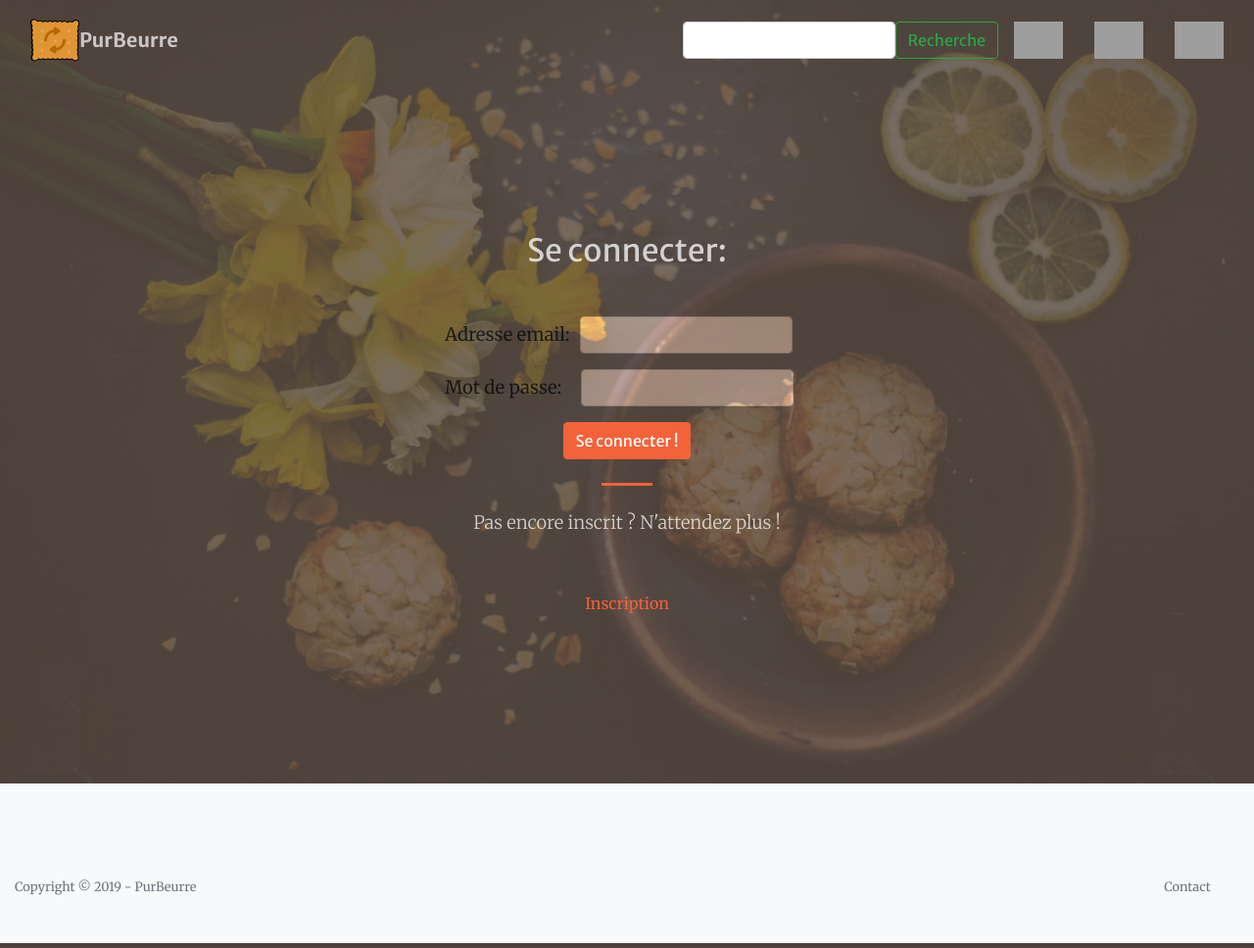
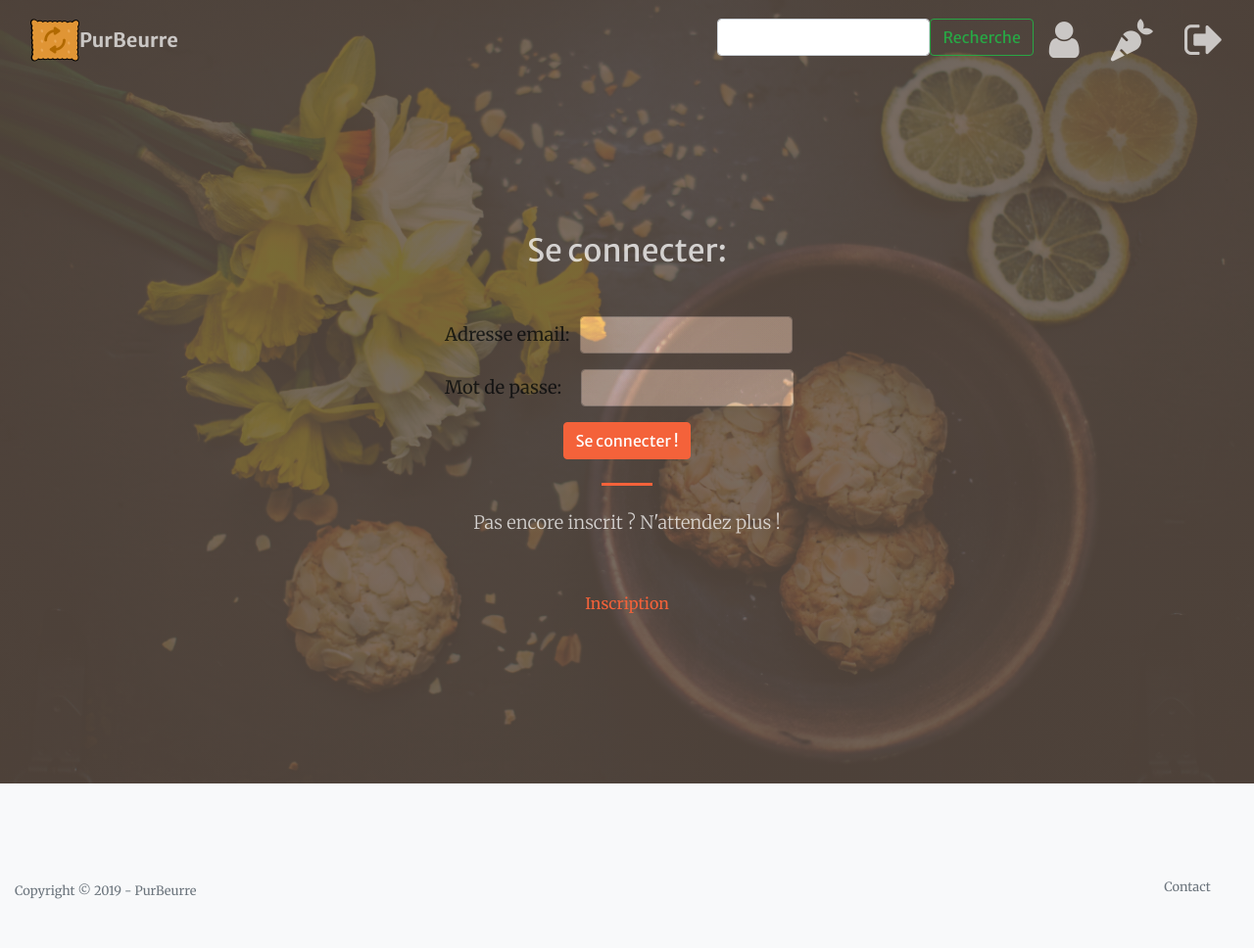
Before and after one commit to Kyossen/PurBeurre---Project_8, a Django app: page /search/connect.html in a window 1280 px wide. Shown: the whole page at 98% size. Run offline with Django 3.2, Linux system fonts and the light colour scheme; some libraries are stand-ins or nearby versions; grey boxes are pictures that could not be loaded.

Commit message:
Update
Update

```diff
--- a/search/templates/search/base.html
+++ b/search/templates/search/base.html
@@ -8,8 +8,6 @@
     <meta name="description" content="">
     <meta name="author" content="">
 
-  <title>PurBeurre - Accueil</title>
-
     {% load static %}
 
     <!-- Font Awesome Icons -->
@@ -17,7 +15,8 @@
 
     <!-- Google Fonts -->
     <link href="https://fonts.googleapis.com/css?family=Merriweather+Sans:400,700" rel="stylesheet">
-  <link href='https://fonts.googleapis.com/css?family=Merriweather:400,300,300italic,400italic,700,700italic' rel='stylesheet' type='text/css'>
+    <link href='https://fonts.googleapis.com/css?family=Merriweather:400,300,300italic,400italic,700,700italic'
+          rel='stylesheet' type='text/css'>
 
     <!-- Plugin CSS -->
     <link rel="stylesheet" type="text/css" href="{% static 'search/vendor/magnific-popup/magnific-popup.css' %}">
@@ -38,7 +37,7 @@
 <!-- Navigation -->
 <nav class="navbar navbar-expand-lg navbar-light fixed-top py-3" id="mainNav">
     <div class="container">
-      <img src="{% static 'search/img/logo_pur_beurre.png' %}" class="custom_nav_img" />
+        <img src="{% static 'search/img/logo_pur_beurre.png' %}" class="custom_nav_img"/>
         <a class="navbar-brand js-scroll-trigger" href="/">PurBeurre</a>
         <button class="navbar-toggler navbar-toggler-right" type="button" data-toggle="collapse"
                 data-target="#navbarResponsive" aria-controls="navbarResponsive" aria-expanded="false"
@@ -51,26 +50,27 @@
                     <form class="form-inline" action="{% url 'result' %}" method="POST">
                         {% csrf_token %}
                         <div class="form-inline pull-right center">
-                <div id="query_search" class="form-group {% if form.userFood.errors %}has-warning has-feedback{% endif %}">
+                            <div id="query_search"
+                                 class="form-group {% if form.userFood.errors %}has-warning has-feedback{% endif %}">
                                 <label for="{{ form.userFood.id_for_label }}">
                                     {{ form_food.food }}
+                                    <button class="btn btn-outline-success my-2 my-sm-0" id="find_top">Recherche
+                                    </button>
                             </div>
-              <button class="btn btn-outline-success my-2 my-sm-0" id="find_top">Recherche</button>
                         </div>
                     </form>
                 </li>
                 <li class="nav-item">
                     <a class="nav-link js-scroll-trigger" href="{% url 'connect' %}">
-              <img src="{% static 'search/img/account.png' %}" class="custom_nav_img" /></a>
+                        <i class="fa fa-user fa-3x" aria-hidden="true"></i></a>
                 </li>
-
                 <li class="nav-item">
                     <a class="nav-link js-scroll-trigger" href="{% url 'favorites' %}">
-              <img src="{% static 'search/img/lo.png' %}" class="custom_nav_img" /></a>
+                        <i class="fas fa-carrot fa-3x" aria-hidden="true"></i></a>
                 </li>
                 <li class="nav-item">
                     <a class="nav-link js-scroll-trigger" id="disconnect" href="{% url 'disconnect' %}">
-              <img src="{% static 'search/img/deconnect.png' %}" class="custom_nav_img" /></a>
+                        <i class="fa fa-sign-out fa-3x" aria-hidden="true"></i></a>
                 </li>
             </ul>
         </div>
@@ -89,14 +89,18 @@
 <footer class="bg-light py-5">
     <div class="container">
         <div class="row">
-            <div class="col-lg-11 col-md-1">
+            <div class="col-lg-11 col-md-11">
                 <div class="mt-5">
-                  <p class="text-muted mb-0 small">Copyright &copy; 2019 - PurBeurre</p>
+                    <a class="text-muted mb-0 small" href="{% url 'copyright' %}">
+                        Copyright &copy; 2019 - PurBeurre</a>
                 </div>
             </div>
-          <div class="col-lg-1 col-md-6">
+            <div class="col-lg-1 col-md-1">
                 <div class="mt-5">
-                 <a class="d-block small mb-0 text-muted" href="#contact">Contact</a>
+                    <a class="d-block small mb-0 text-muted" href="{% url 'index' %}#contact">Contact</a>
+                    {% if url == index %}
+                    <a href="#contact"></a>
+                    {% endif %}
                 </div>
             </div>
         </div>
```
Lines whose indentation alone changed are shown as unchanged.
